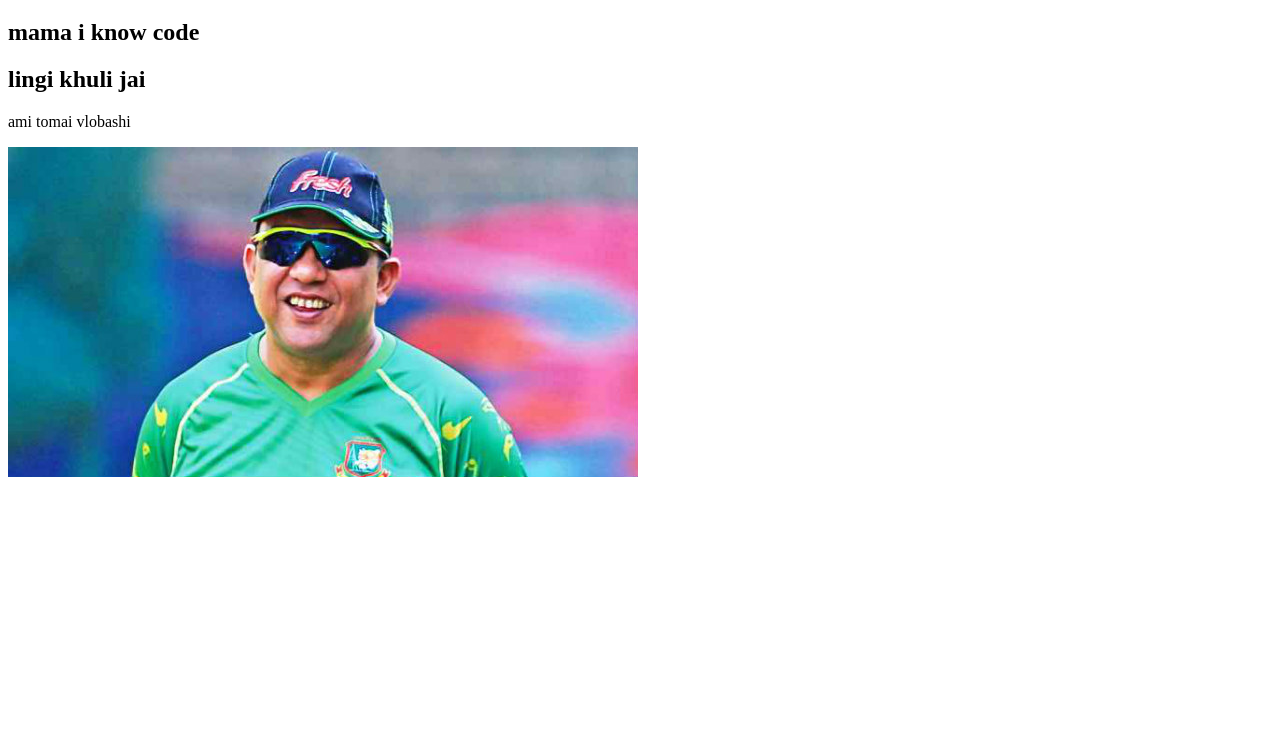
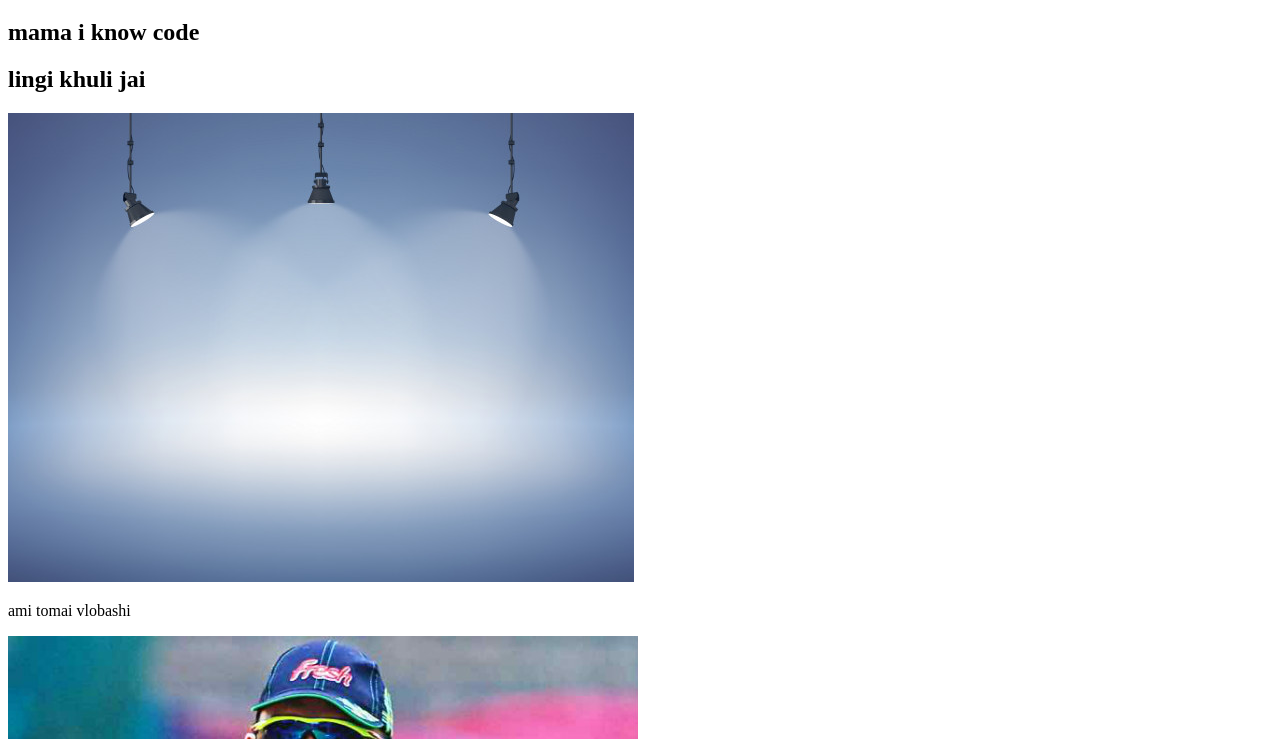
Before and after one commit to faiz8411/my-forth-repo, a plain HTML site: page index.html in a window 1280 px wide. Shown: the part 61-800 px from the top of the page. Drawn offline with Linux system fonts and the light colour scheme.

Commit message:
faiz aded

```diff
--- a/index.html
+++ b/index.html
@@ -11,6 +11,7 @@
     <h1>welcome to my git</h1>
     <h2>mama i know code</h2>
     <h2>lingi khuli jai</h2>
+    <img src="faiz.jpg" alt="">
     <p>ami tomai vlobashi</p>
     <img src="khaled.jpg" alt="">
 </body>
```
Also changed, not shown: faiz.jpg (added).
